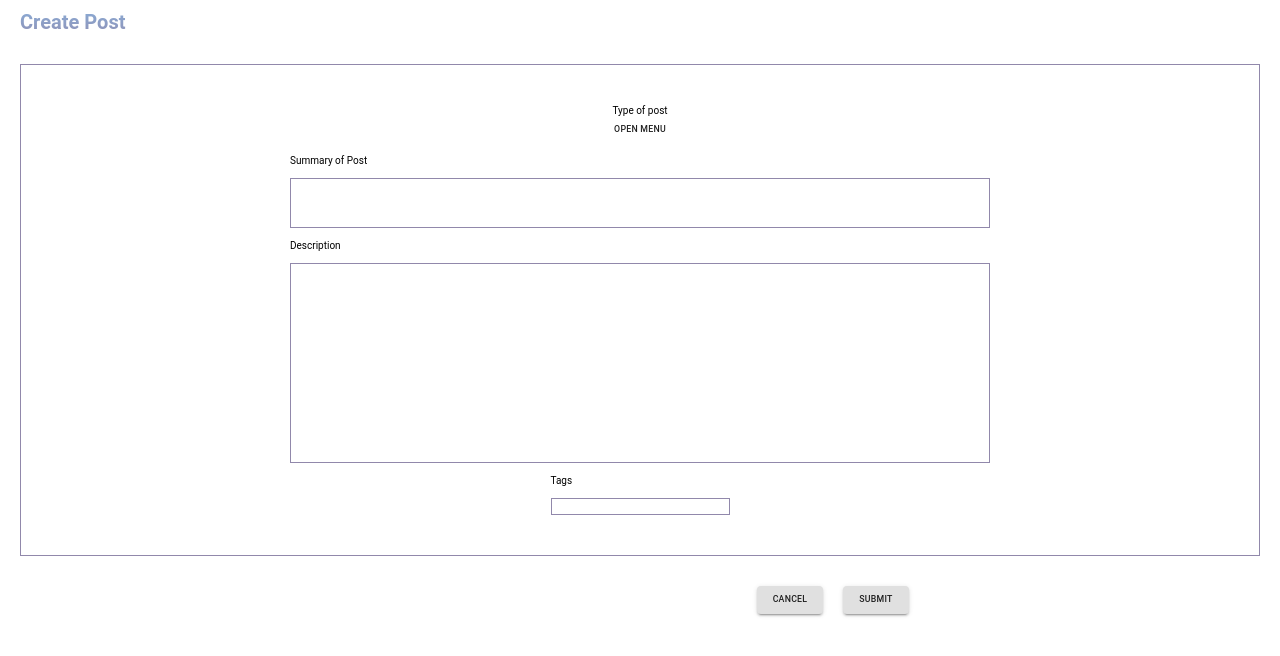
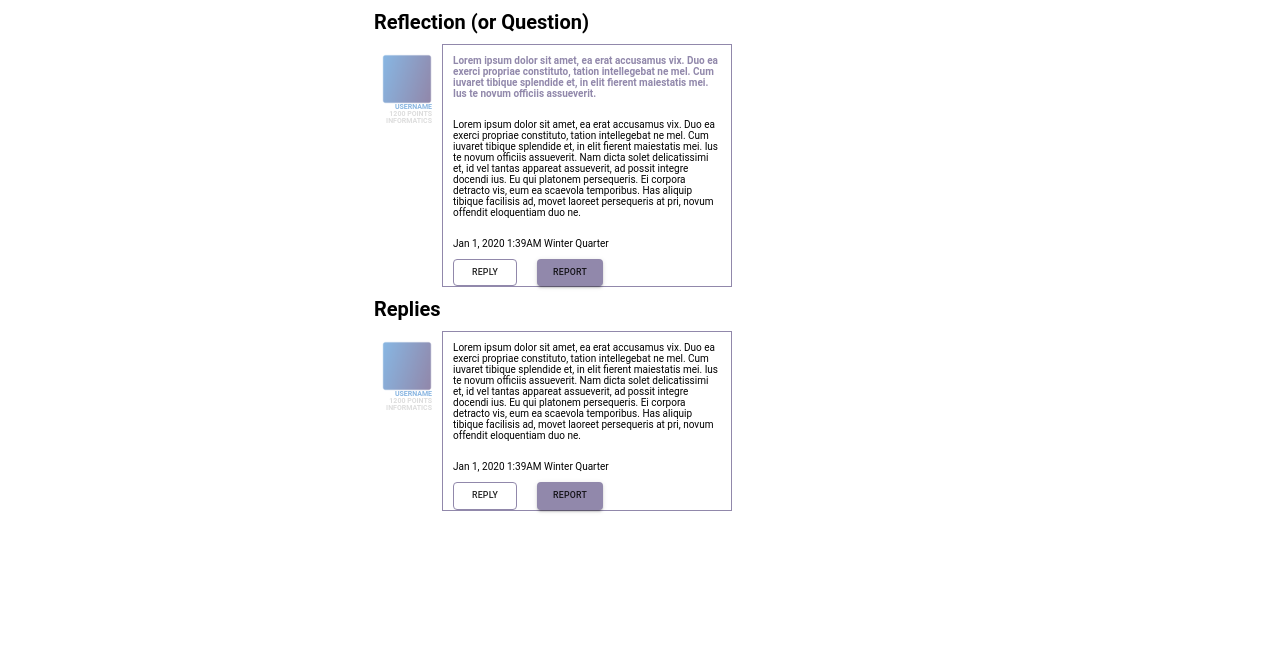
Before and after one commit to chandelier05/likewise, a React (Create React App) app in the folder client/likewise/: page /posts/1 in a window 1280 px wide. Shown: the top 656 px of the page. Built offline with nearby package versions, Linux system fonts and the light colour scheme.

Commit message:
finish visuals for detailed posts

```diff
--- a/client/likewise/src/App.js
+++ b/client/likewise/src/App.js
@@ -8,6 +8,10 @@ import GoogleLogin from 'react-google-login';
 import Container from '@material-ui/core/Container';
 import PostNavigationPage from './PostNavigationPage';
 import CreatePostPage from './CreatePostPage';
+import UserPicture from './components/UserPicture';
+import circle from './assets/userImg.PNG';
+import DetailedPostPage from './DetailedPostPage';
+
 // function App() {
 //   return (
 //     <div>
@@ -28,6 +32,6 @@ export default function App() {
     console.log(response);
   }
   return (
-      <CreatePostPage/>
+    <DetailedPostPage/>
   )
 }
--- /dev/null
+++ b/client/likewise/src/DetailedPostPage.js
@@ -0,0 +1,48 @@
+import React, {useEffect, useState} from 'react';
+import firebase from 'firebase'
+import UserPicture from './components/UserPicture';
+import examplePicture from './assets/userImg.PNG';
+import {Grid, Container, Box, Button} from '@material-ui/core';
+import {makeStyles} from '@material-ui/core/styles';
+import DetailedPost from './components/DetailedPost';
+import Comment from './components/Comment';
+
+const useStyles = makeStyles(theme => ({
+  root : {
+
+  },
+  summary: {
+    fontWeight: "bold",
+    fontSize: "1rem",
+    color: "#9188AB"
+  },
+  postOutline: {
+    border: "1px solid #9188AB",
+
+  },
+  post: {
+    display: "flex",
+  }
+}));
+
+export default function DetailedPostPage(props) {
+  //TO-DO: REPLACE TEMPORARY USER VARIABLES
+
+  return (
+    <Container maxWidth="sm">
+      <Grid container>
+        <Grid item xs={8}>
+          <Box>
+            <DetailedPost/>
+          </Box>
+          <Box>
+            <Comment/>
+          </Box>
+        </Grid>
+        <Grid item xs={4}>
+
+        </Grid>
+      </Grid>
+    </Container>
+  );
+}
--- /dev/null
+++ b/client/likewise/src/components/Comment.js
@@ -0,0 +1,57 @@
+import React, {useEffect, useState} from 'react';
+import firebase from 'firebase'
+import UserPicture from './UserPicture';
+import examplePicture from '../assets/userImg.PNG';
+import {Grid, Container, Box, Button} from '@material-ui/core';
+import {makeStyles} from '@material-ui/core/styles';
+
+const useStyles = makeStyles(theme => ({
+  root : {
+
+  },
+  summary: {
+    fontWeight: "bold",
+    fontSize: "1rem",
+    color: "#9188AB"
+  },
+  postOutline: {
+    border: "1px solid #9188AB",
+
+  },
+  post: {
+    display: "flex",
+  }
+}));
+
+export default function Comment(props) {
+    const classes = useStyles();
+    const userImg = examplePicture;
+    const major = "Informatics";
+    const points = 1200;
+    return (
+      <div>
+        <h1>Replies</h1>
+        <Grid container class={classes.post}>
+          <Grid item xs={2} style={{margin: "1rem"}}>
+            <UserPicture imgSrc={userImg} major={major} points={points} />
+          </Grid>
+          <Grid item xs={10}>
+            <Box class={classes.postOutline}>
+                <p>
+                    Lorem ipsum dolor sit amet, ea erat accusamus vix. Duo ea exerci propriae constituto,
+                    tation intellegebat ne mel. Cum iuvaret tibique splendide et, in elit fierent maiestatis mei.
+                    Ius te novum officiis assueverit.
+                    Nam dicta solet delicatissimi et, id vel tantas appareat assueverit,
+                    ad possit integre docendi ius. Eu qui platonem persequeris. Ei corpora detracto vis,
+                    eum ea scaevola temporibus. Has aliquip tibique facilisis ad, movet laoreet persequeris at pri,
+                    novum offendit eloquentiam duo ne.
+                </p>
+                <p>Jan 1, 2020    1:39AM      Winter Quarter</p>
+                <Button variant="outlined" style={{border: "solid 1px #9188AB", margin: "0rem 1rem"}}>Reply</Button>
+                <Button variant="contained" style={{backgroundColor: "#9188AB", margin: "0rem 1rem"}}>Report</Button>
+            </Box>
+          </Grid>
+        </Grid>
+        </div>
+    )
+}
--- /dev/null
+++ b/client/likewise/src/components/DetailedPost.js
@@ -0,0 +1,63 @@
+import React, {useEffect, useState} from 'react';
+import firebase from 'firebase'
+import UserPicture from './UserPicture';
+import examplePicture from '../assets/userImg.PNG';
+import {Grid, Container, Box, Button} from '@material-ui/core';
+import {makeStyles} from '@material-ui/core/styles';
+
+const useStyles = makeStyles(theme => ({
+  root : {
+
+  },
+  summary: {
+    fontWeight: "bold",
+    fontSize: "1rem",
+    color: "#9188AB"
+  },
+  postOutline: {
+    border: "1px solid #9188AB",
+
+  },
+  post: {
+    display: "flex",
+  }
+}));
+
+export default function DetailedPost(props) {
+    const classes = useStyles();
+    const userImg = examplePicture;
+    const major = "Informatics";
+    const points = 1200;
+    return (
+        <div>
+        <h1>Reflection (or Question)</h1>
+            <Grid container class={classes.post}>
+            <Grid item xs={2} style={{margin: "1rem"}}>
+                <UserPicture imgSrc={userImg} major={major} points={points} />
+            </Grid>
+            <Grid item xs={10}>
+            <Box class={classes.postOutline}>
+                <h3 class={classes.summary}>
+                Lorem ipsum dolor sit amet, ea erat accusamus vix. Duo ea exerci propriae constituto,
+                tation intellegebat ne mel.
+                Cum iuvaret tibique splendide et, in elit fierent maiestatis mei.
+                Ius te novum officiis assueverit.
+                </h3>
+                <p>
+                Lorem ipsum dolor sit amet, ea erat accusamus vix. Duo ea exerci propriae constituto,
+                tation intellegebat ne mel. Cum iuvaret tibique splendide et, in elit fierent maiestatis mei.
+                Ius te novum officiis assueverit.
+                Nam dicta solet delicatissimi et, id vel tantas appareat assueverit,
+                ad possit integre docendi ius. Eu qui platonem persequeris. Ei corpora detracto vis,
+                eum ea scaevola temporibus. Has aliquip tibique facilisis ad, movet laoreet persequeris at pri,
+                novum offendit eloquentiam duo ne.
+                </p>
+                <p>Jan 1, 2020    1:39AM      Winter Quarter</p>
+                <Button variant="outlined" style={{border: "solid 1px #9188AB", margin: "0rem 1rem"}}>Reply</Button>
+                <Button variant="contained" style={{backgroundColor: "#9188AB", margin: "0rem 1rem"}}>Report</Button>
+            </Box>
+            </Grid>
+            </Grid>
+            </div>
+    )
+}
--- /dev/null
+++ b/client/likewise/src/components/UserPicture.js
@@ -0,0 +1,34 @@
+import React from 'react';
+import { makeStyles, useTheme } from '@material-ui/core/styles';
+
+const useStyles = makeStyles(theme => ({
+    root : {
+        display: "flex",
+        justifyContent: "flex-end",
+        alignItems: "flex-end",
+        flexDirection: "column"
+    },
+    text : {
+        padding: "0rem",
+        fontWeight: "bold",
+        fontSize: "0.7rem",
+        lineHeight: "0.7rem",
+        textTransform: "uppercase"
+    },
+    image : {
+        width: "5rem",
+        height: "5rem"
+    }
+}));
+
+export default function UserPicture(props) {
+    const classes = useStyles();
+    return (
+        <div class={classes.root}>
+            <img src={props.imgSrc} class={classes.image}/>
+            <p class={classes.text} style={{color: "#88B5E1"}}>USERNAME</p>
+            <p class={classes.text} style={{color: "#dddddd"}}>{props.points} POINTS</p>
+            <p class={classes.text} style={{color: "#dddddd"}}>{props.major}</p>
+        </div>
+    )
+}
```
Also changed, not shown: client/likewise/src/assets/userImg.PNG (added).
